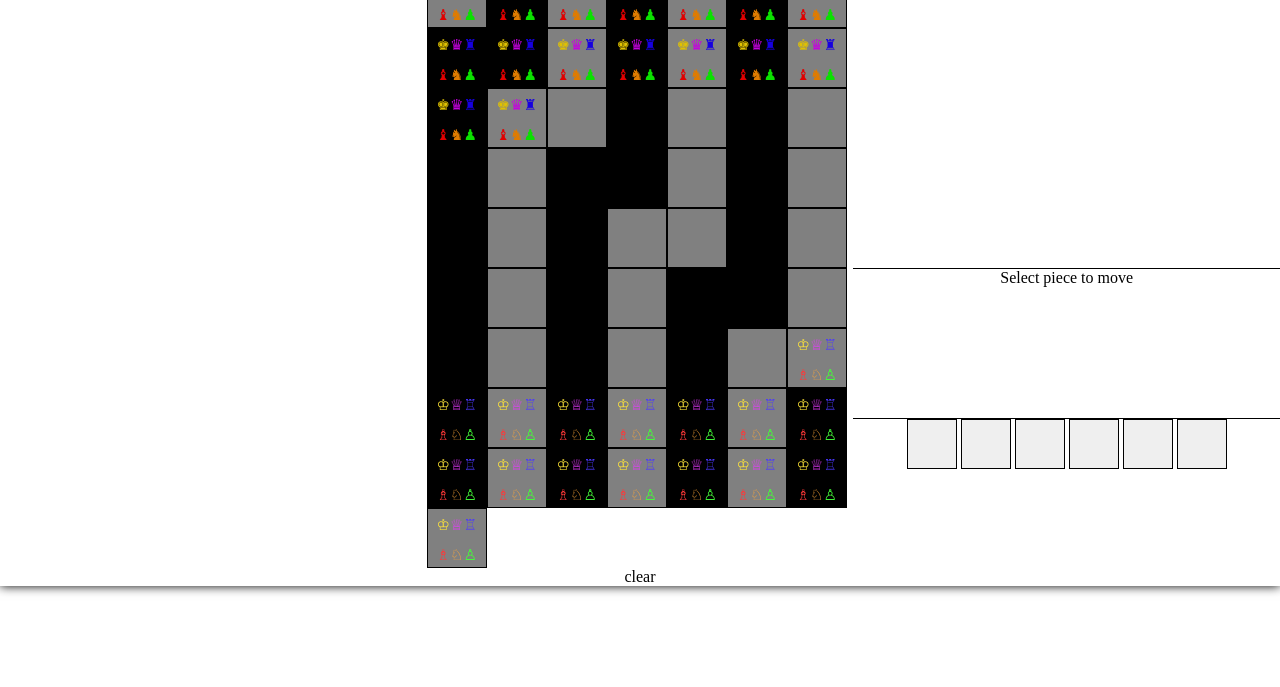
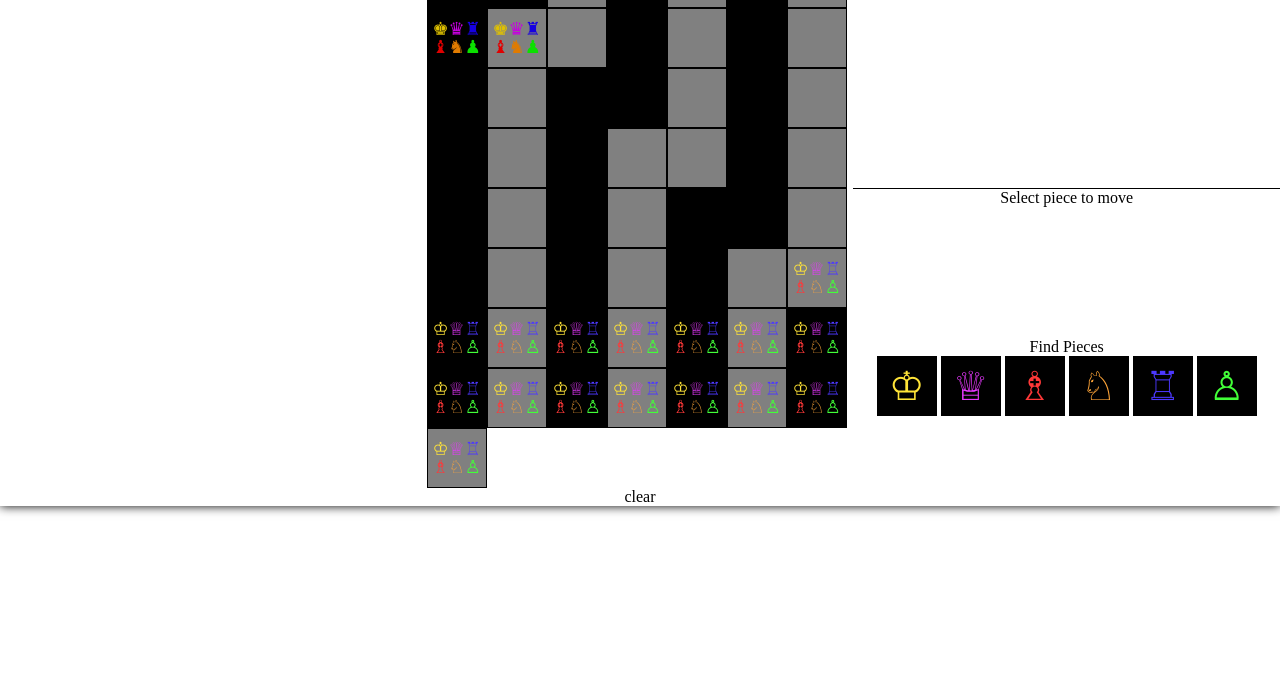
Before and after one commit to EddieWoodford/qhess, a plain HTML site: page index.html in a window 1280 px wide. Shown: the part 113-800 px from the top of the page. Drawn offline with Linux system fonts and the light colour scheme.

Commit message:
Add find pieces icons

```diff
--- a/index.html
+++ b/index.html
@@ -3,12 +3,10 @@
 <head>
 	<script src="script.js"></script>
     <meta charset="UTF-8">
-    <title>Qhess</title>
     <link rel="stylesheet" href="style.css">
 </head>
 
 <body>
-    <h1>Qhess</h1>
 	<div class="grid-container">
 		<div class="move-history">
 			<label id="movehistory">Move History:</label>
@@ -95,13 +93,14 @@
 			<button class="sidebutton" id="sideButton1" onclick="sideButton1Click()"></button>
 			<button class="sidebutton" id="sideButton2" onclick="sideButton2Click()"></button>
 		</div>
-		<div class="highlight-pieces">
-			<button class="highlightsquare" id="highlightK"></button>
-			<button class="highlightsquare" id="highlightQ"></button>
-			<button class="highlightsquare" id="highlightB"></button>
-			<button class="highlightsquare" id="highlightN"></button>
-			<button class="highlightsquare" id="highlightR"></button>
-			<button class="highlightsquare" id="highlightP"></button>
+		<div class="find-pieces">
+			Find Pieces<br>
+			<button class="findpieces" id="findK" onmouseenter="findPiecesHover('K')" onmouseleave="setState('clear')"></button>
+			<button class="findpieces" id="findQ" onmouseenter="findPiecesHover('Q')" onmouseleave="setState('clear')"></button>
+			<button class="findpieces" id="findB" onmouseenter="findPiecesHover('B')" onmouseleave="setState('clear')"></button>
+			<button class="findpieces" id="findN" onmouseenter="findPiecesHover('N')" onmouseleave="setState('clear')"></button>
+			<button class="findpieces" id="findR" onmouseenter="findPiecesHover('R')" onmouseleave="setState('clear')"></button>
+			<button class="findpieces" id="findP" onmouseenter="findPiecesHover('P')" onmouseleave="setState('clear')"></button>
 		</div>
 
 	</div>
--- a/script.js
+++ b/script.js
@@ -149,6 +149,23 @@ function sideButton1Click() {
 		ENDID = "";
 		TURNNUMBER = TURNNUMBER + 1;
 		setState("clear");
+	}
+}
+
+function findPiecesHover(wave) {
+	let pieces;
+	if (TURNCOLOR == "w") {
+		pieces = WHITEPIECES;
+	} else {
+		pieces = BLACKPIECES;
+	}
+
+	for (let i=0; i<16; i++) {
+		if (pieces[i].captured==0) {
+			if (pieces[i].waves().includes(wave)) {
+				BOARD[pieces[i].r][pieces[i].c].button.style.backgroundColor = "orange";
+			}
+		}
 	}
 }
 
@@ -732,6 +749,25 @@ function setState(state) {
 	capturedLabel.innerHTML = whitecaptured;
 	capturedLabel = document.getElementById("blackcaptured");
 	capturedLabel.innerHTML = blackcaptured;
+
+	// Update the findpiece buttons to display the correct piece for this color
+	if (TURNCOLOR == "w") {
+		document.getElementById("findK").innerHTML = WK;
+		document.getElementById("findQ").innerHTML = WQ;
+		document.getElementById("findK").innerHTML = WK;
+		document.getElementById("findR").innerHTML = WR;
+		document.getElementById("findN").innerHTML = WN;
+		document.getElementById("findB").innerHTML = WB;
+		document.getElementById("findP").innerHTML = WP;
+	} else {
+		document.getElementById("findK").innerHTML = BK;
+		document.getElementById("findQ").innerHTML = BQ;
+		document.getElementById("findK").innerHTML = BK;
+		document.getElementById("findR").innerHTML = BR;
+		document.getElementById("findN").innerHTML = BN;
+		document.getElementById("findB").innerHTML = BB;
+		document.getElementById("findP").innerHTML = BP;
+	}
 }
 
 
--- a/style.css
+++ b/style.css
@@ -74,21 +74,30 @@ h1 {
     float: left;
     border: black solid 1px;
     cursor: pointer;
-	white-space: normal;
+	/* white-space: normal; */
+	white-space: nowrap;
 	font-family: Monotype;
-	font-size: 15px;
-	line-height: 2;
+	font-size: 18px;
+	line-height: 1;
 	text-align: center;
+	padding: 0px;
 }
-.highlightsquare {
-	font-size: 50px;
+.findpieces {
+	font-size: 40px;
 	color: white;
-	width: 1em;
-	height: 1em;
+	width: 60px;
+	height: 60px;
 	float: center;
     border: black solid 1px;
     cursor: pointer;
 	white-space: normal;
+	justify-content: center; /* center the content horizontally */
+    align-items: center; /* center the content vertically */
+	padding: 0px;
+	background-color: black;
+}
+.findpieces:hover {
+	background-color: orange;
 }
 .sidebutton {
 	color: white;
@@ -97,6 +106,7 @@ h1 {
     height: 5em;
     border: black solid 1px;
     cursor: pointer;
+	vertical-align:top;
 }
 .sidebutton:hover {
     background-color: orange;
```
